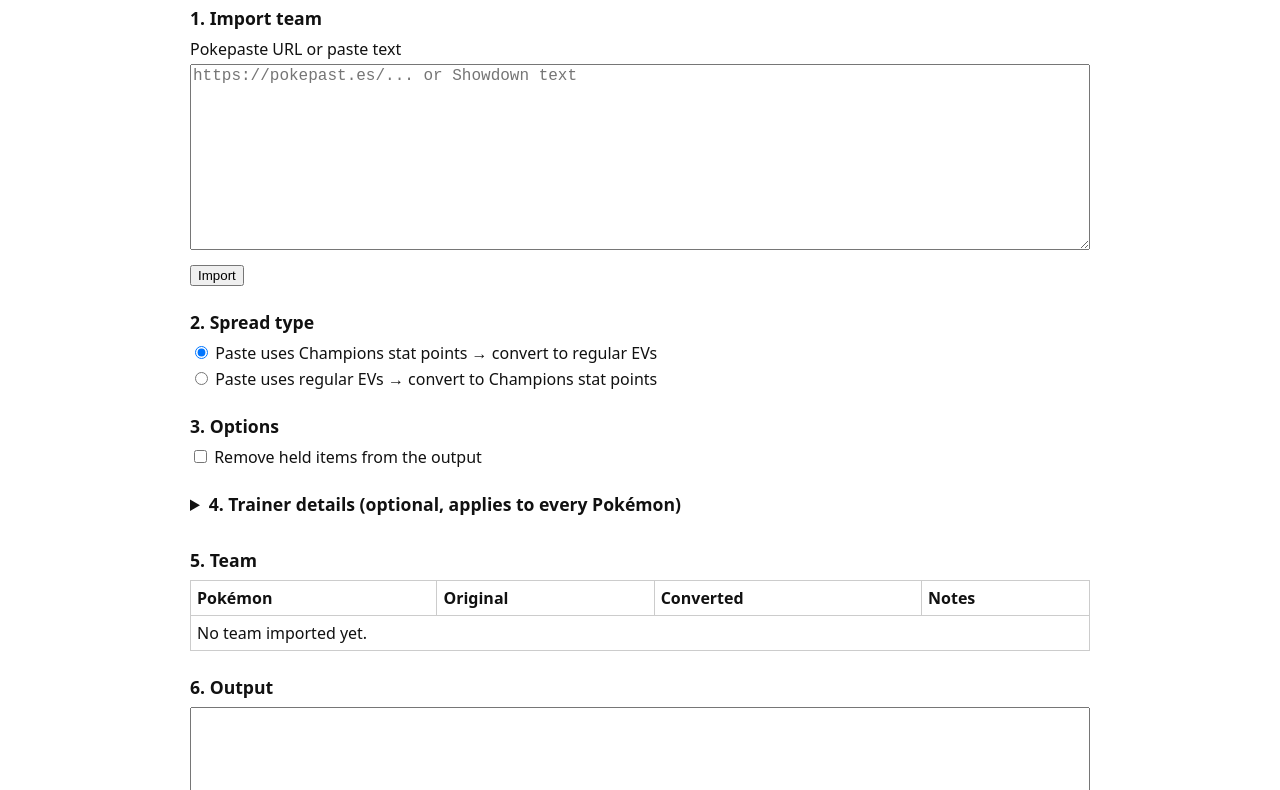
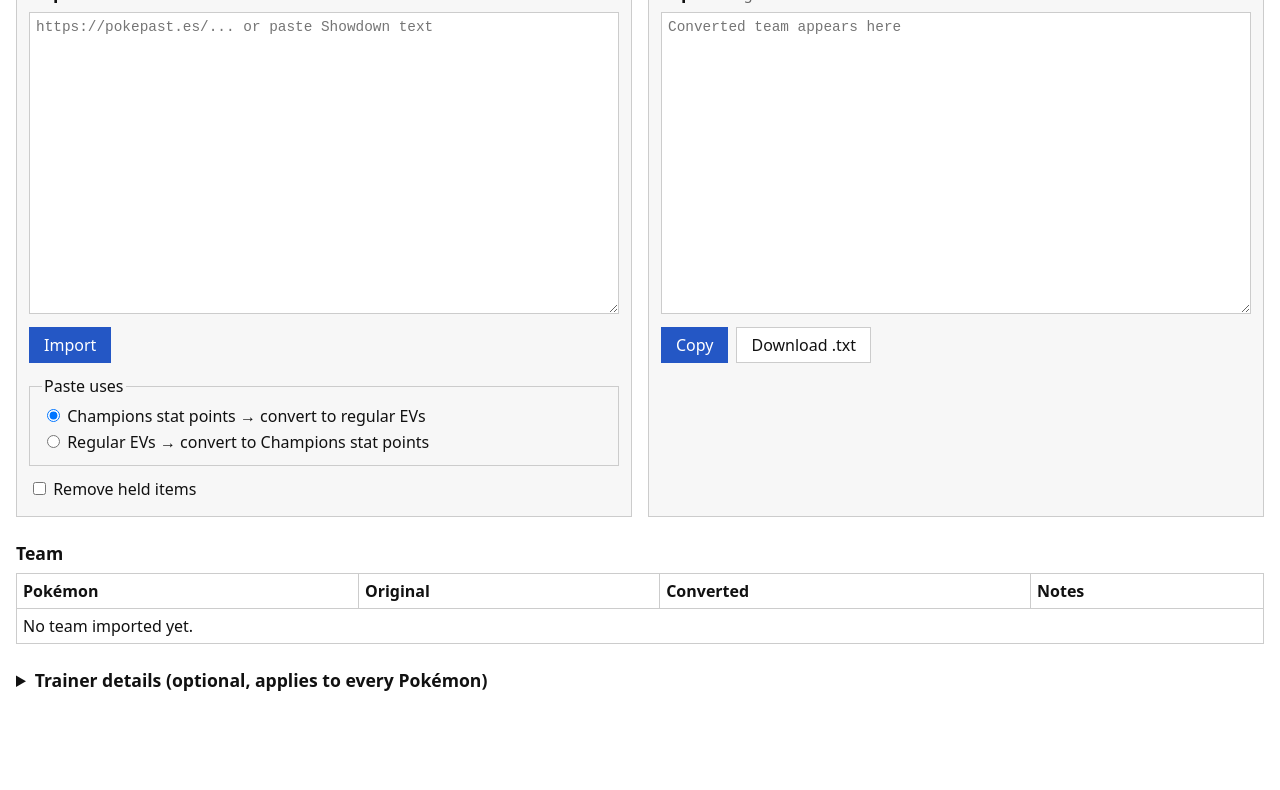
Before and after one commit to kaseris/champions-ev-converter, a website built with Vite: page index.html in a window 1280 px wide. Shown: the part 96-886 px from the top of the page. After the commit the page ends 836 px from the top, so only its background shows below. Built offline with nearby package versions, Linux system fonts and the light colour scheme.

Commit message:
Redesign layout with side-by-side import and export
Put import and conversion options on the left and the export on the
right so the main flow fits without scrolling; move the team table and
trainer details below. Pasting now imports immediately, Cmd/Ctrl+Enter
re-imports, the export shows its unit and an adjustment summary, and
Copy gives feedback. Columns stack under 800px.

Co-Authored-By: Claude Opus 5.5 <noreply@anthropic.com>

```diff
--- a/index.html
+++ b/index.html
@@ -12,63 +12,78 @@
     <main>
       <h1>Champions EV Converter</h1>
 
-      <section>
-        <h2>1. Import team</h2>
-        <label for="source">Pokepaste URL or paste text</label>
+      <div class="workspace">
+        <section class="panel">
+          <h2>
+            <label for="source">Import</label>
+          </h2>
           <textarea id="source"
-                  rows="10"
-                  placeholder="https://pokepast.es/... or Showdown text"></textarea>
+                    rows="18"
+                    placeholder="https://pokepast.es/... or paste Showdown text"></textarea>
+          <div class="actions">
             <button id="import"
-                type="button">
+                    type="button"
+                    class="primary">
               Import
             </button>
-        <p id="import-status"
-           role="status"></p>
-      </section>
+            <span id="import-status"
+                  role="status"></span>
+          </div>
 
-      <section>
-        <h2>2. Spread type</h2>
+          <fieldset>
+            <legend>Paste uses</legend>
             <label>
               <input type="radio"
                      name="direction"
                      value="champions_to_regular"
                      checked />
-          Paste uses Champions stat points → convert to regular EVs
+              Champions stat points → convert to regular EVs
             </label>
             <label>
               <input type="radio"
                      name="direction"
                      value="regular_to_champions" />
-          Paste uses regular EVs → convert to Champions stat points
+              Regular EVs → convert to Champions stat points
+            </label>
+          </fieldset>
+
+          <label>
+            <input id="remove-items"
+                   type="checkbox" />
+            Remove held items
           </label>
         </section>
 
-      <section>
-        <h2>3. Options</h2>
-        <label>
-          <input id="remove-items"
-                 type="checkbox" />
-          Remove held items from the output
-        </label>
+        <section class="panel">
+          <h2>
+            <label for="output">Export</label>
+            <span id="output-unit"
+                  class="muted">Regular EVs</span>
+          </h2>
+          <textarea id="output"
+                    rows="18"
+                    readonly
+                    placeholder="Converted team appears here"></textarea>
+          <div class="actions">
+            <button id="copy"
+                    type="button"
+                    class="primary">
+              Copy
+            </button>
+            <button id="download"
+                    type="button">
+              Download .txt
+            </button>
+          </div>
+          <p id="output-notes"
+             class="warning"
+             role="status"></p>
         </section>
+      </div>
 
       <section>
-        <details>
-          <summary>4. Trainer details (optional, applies to every Pokémon)</summary>
-          <label for="id-format">ID format</label>
-          <select id="id-format">
-            <option value="gen7">Gen 7+ (SM, SwSh, BDSP, PLA, SV) – 6-digit TID, 4-digit SID</option>
-            <option value="gen3">Gen 3–6 – TID/SID 0–65535</option>
-          </select>
-          <div id="team-extras"
-               class="extras"></div>
-          <p id="extras-errors"
-             class="error"></p>
-        </details>
-      </section>
-
-      <section>
-        <h2>5. Team</h2>
+        <h2>Team</h2>
+        <div class="table-wrap">
           <table>
             <thead>
               <tr>
@@ -84,21 +99,22 @@
               </tr>
             </tbody>
           </table>
+        </div>
       </section>
 
       <section>
-        <h2>6. Output</h2>
-        <textarea id="output"
-                  rows="16"
-                  readonly></textarea>
-        <button id="copy"
-                type="button">
-          Copy
-        </button>
-        <button id="download"
-                type="button">
-          Download .txt
-        </button>
+        <details>
+          <summary>Trainer details (optional, applies to every Pokémon)</summary>
+          <label for="id-format">ID format</label>
+          <select id="id-format">
+            <option value="gen7">Gen 7+ (SM, SwSh, BDSP, PLA, SV) – 6-digit TID, 4-digit SID</option>
+            <option value="gen3">Gen 3–6 – TID/SID 0–65535</option>
+          </select>
+          <div id="team-extras"
+               class="extras"></div>
+          <p id="extras-errors"
+             class="error"></p>
+        </details>
       </section>
     </main>
     <script type="module" src="/src/main.ts"></script>
--- a/src/main.ts
+++ b/src/main.ts
@@ -106,6 +106,8 @@ function render() {
   const dir = direction()
   const unit = units(dir)
   const remove_items = element<HTMLInputElement>('remove-items').checked
+  element('output-unit').textContent = dir === 'champions_to_regular' ? 'Regular EVs' : 'Champions SP'
+  let flagged = 0
   const sets = team.map((set, index) => {
     const result = convert_spread(set.spread, dir)
     const cells = team_rows.rows[index].cells
@@ -118,10 +120,14 @@ function render() {
       return line
     }))
     if (!result.warnings.length) cells[3].textContent = 'OK'
+    if (result.warnings.length) flagged++
     const extra_lines = extras_to_lines(merge_extras(team_extras, overrides[index]))
     return serialize_set(set, result.spread, extra_lines, remove_items)
   })
   output.value = sets.join('\n\n')
+  element('output-notes').textContent = flagged
+    ? `⚠ ${flagged} of ${team.length} Pokémon were adjusted. See the notes in the Team table below.`
+    : ''
 }
 
 async function fetch_text(url: string): Promise<string> {
@@ -165,5 +171,15 @@ element('import').addEventListener('click', import_team)
 element('id-format').addEventListener('change', render)
 element('remove-items').addEventListener('change', render)
 document.querySelectorAll('input[name="direction"]').forEach(radio => radio.addEventListener('change', render))
-element('copy').addEventListener('click', () => navigator.clipboard.writeText(output.value))
+element('copy').addEventListener('click', async event => {
+  const button = event.currentTarget as HTMLButtonElement
+  await navigator.clipboard.writeText(output.value)
+  button.textContent = 'Copied'
+  setTimeout(() => (button.textContent = 'Copy'), 1500)
+})
+// Pasting a team or URL imports it right away; Cmd/Ctrl+Enter re-imports after edits
+source_input.addEventListener('paste', () => setTimeout(import_team))
+source_input.addEventListener('keydown', event => {
+  if (event.key === 'Enter' && (event.metaKey || event.ctrlKey)) import_team()
+})
 element('download').addEventListener('click', download)
--- a/src/style.css
+++ b/src/style.css
@@ -1,14 +1,45 @@
+:root {
+  --bg: #fff;
+  --fg: #111;
+  --muted: #666;
+  --border: #ccc;
+  --panel: #f7f7f7;
+  --accent: #2457c5;
+  --accent-fg: #fff;
+  --warning: #9a5b00;
+  --error: #b00020;
+}
+
+@media (prefers-color-scheme: dark) {
+  :root {
+    --bg: #111;
+    --fg: #eee;
+    --muted: #999;
+    --border: #444;
+    --panel: #1b1b1b;
+    --accent: #6d9bff;
+    --accent-fg: #000;
+    --warning: #f0b04a;
+    --error: #ff6b81;
+  }
+}
+
 body {
   font-family: system-ui, sans-serif;
   margin: 0;
   padding: 16px;
-  background: #fff;
-  color: #111;
+  background: var(--bg);
+  color: var(--fg);
 }
 
 main {
-  max-width: 900px;
+  max-width: 1280px;
   margin: 0 auto;
+}
+
+h1 {
+  font-size: 1.4rem;
+  margin: 0 0 16px;
 }
 
 section {
@@ -22,6 +53,21 @@ summary {
   margin: 0 0 8px;
 }
 
+h2 {
+  display: flex;
+  align-items: baseline;
+  gap: 8px;
+}
+
+h2 label {
+  display: inline;
+  margin: 0;
+}
+
+summary {
+  cursor: pointer;
+}
+
 label {
   display: block;
   margin-bottom: 4px;
@@ -33,11 +79,69 @@ select {
   width: 100%;
   box-sizing: border-box;
   font: inherit;
+  color: inherit;
+  background: var(--bg);
+  border: 1px solid var(--border);
+  padding: 6px;
 }
 
 textarea {
   font-family: ui-monospace, monospace;
-  margin-bottom: 8px;
+  font-size: 0.9rem;
+  resize: vertical;
+}
+
+button {
+  font: inherit;
+  padding: 6px 14px;
+  border: 1px solid var(--border);
+  background: var(--bg);
+  color: inherit;
+  cursor: pointer;
+}
+
+button.primary {
+  background: var(--accent);
+  border-color: var(--accent);
+  color: var(--accent-fg);
+}
+
+fieldset {
+  border: 1px solid var(--border);
+  margin: 12px 0;
+  padding: 8px 12px;
+}
+
+.workspace {
+  display: grid;
+  grid-template-columns: 1fr 1fr;
+  gap: 16px;
+  margin-bottom: 24px;
+}
+
+.workspace section {
+  margin: 0;
+}
+
+.panel {
+  background: var(--panel);
+  border: 1px solid var(--border);
+  padding: 12px;
+  min-width: 0;
+}
+
+.actions {
+  display: flex;
+  flex-wrap: wrap;
+  align-items: center;
+  gap: 8px;
+  margin-top: 8px;
+}
+
+.muted {
+  color: var(--muted);
+  font-weight: normal;
+  font-size: 0.9rem;
 }
 
 .extras {
@@ -47,6 +151,10 @@ textarea {
   margin: 8px 0;
 }
 
+.table-wrap {
+  overflow-x: auto;
+}
+
 table {
   width: 100%;
   border-collapse: collapse;
@@ -54,36 +162,27 @@ table {
 
 th,
 td {
-  border: 1px solid #ccc;
+  border: 1px solid var(--border);
   padding: 6px;
   text-align: left;
   vertical-align: top;
 }
 
 .warning {
-  color: #9a5b00;
+  color: var(--warning);
 }
 
 .error {
-  color: #b00020;
+  color: var(--error);
 }
 
-@media (prefers-color-scheme: dark) {
-  body {
-    background: #111;
-    color: #eee;
-  }
+#output-notes:empty,
+#extras-errors:empty {
+  display: none;
+}
 
-  th,
-  td {
-    border-color: #444;
-  }
-
-  .warning {
-    color: #f0b04a;
-  }
-
-  .error {
-    color: #ff6b81;
+@media (max-width: 800px) {
+  .workspace {
+    grid-template-columns: 1fr;
   }
 }
```
Lines whose indentation alone changed are shown as unchanged.
